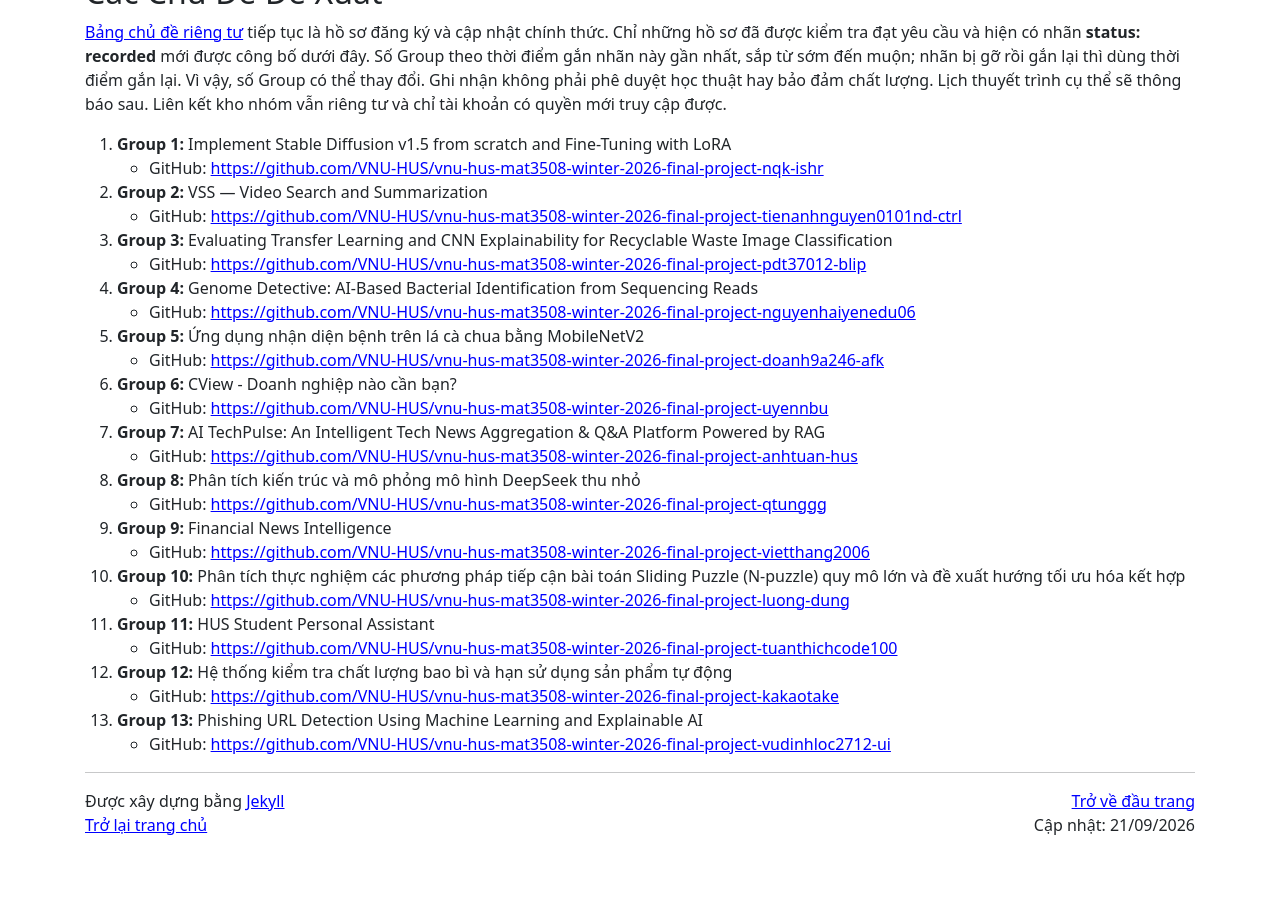
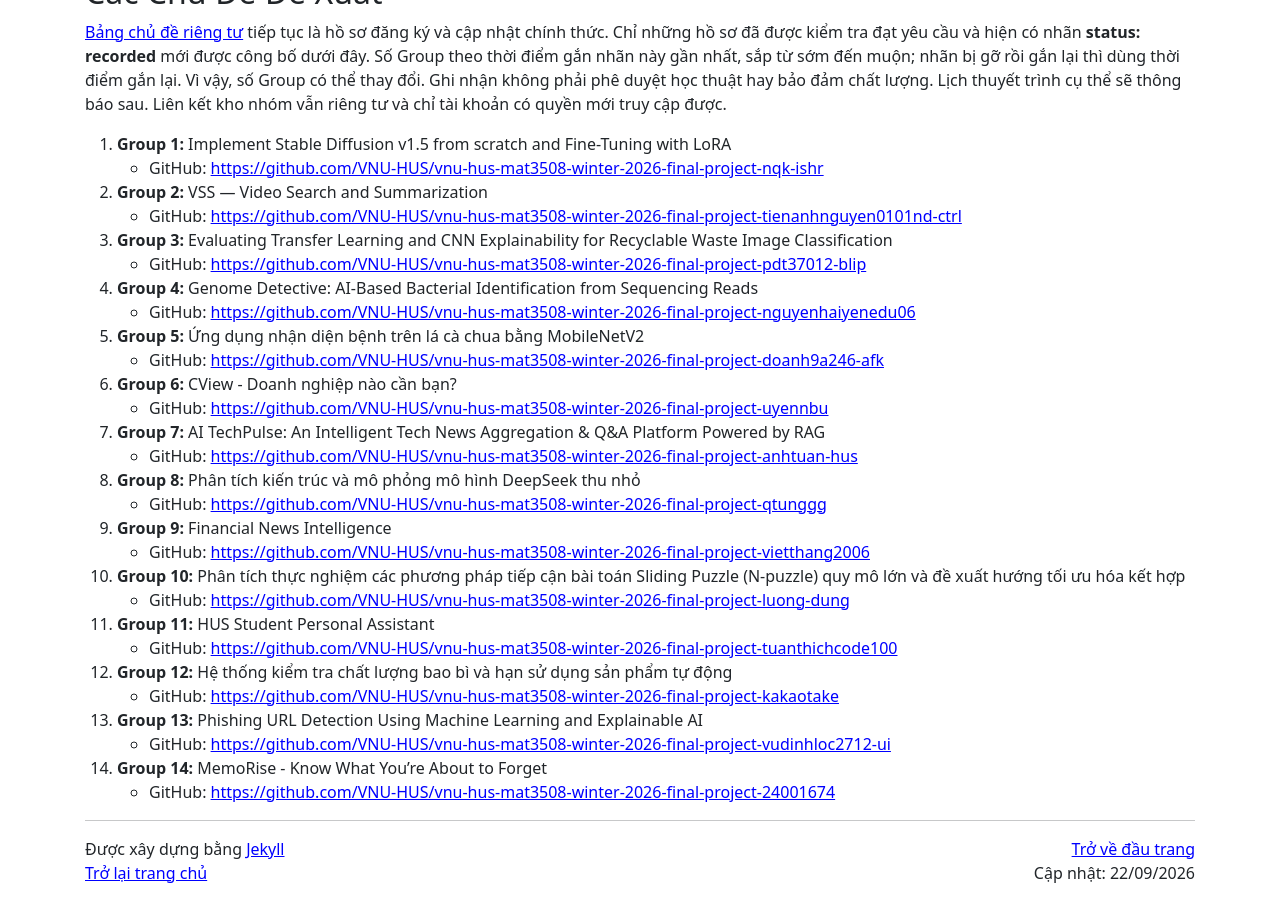
Before and after one commit to hoanganhduc/hoanganhduc.github.io, a Jekyll site: the page built from teaching/VNU-HUS/2026/winter/MAT3508/mini-projects.md, in a window 1280 px wide and 900 px high, scrolled down 2096 px. Built offline with Jekyll 4.4.1, drawn with Linux system fonts in a browser that asks for light colours; nearby versions of some CDN libraries; a style sheet for code colours, icons or effects is not loaded; before the commit the page ends 2948 px from its top, so only the background shows below that.

Commit message:
Record MAT3508 MemoRise mini-project topic

```diff
--- a/teaching/VNU-HUS/2026/winter/MAT3508/mini-projects.md
+++ b/teaching/VNU-HUS/2026/winter/MAT3508/mini-projects.md
@@ -1,7 +1,7 @@
 ---
 layout: default
 title: "VNU-HUS MAT3508 - Bài tập nhóm"
-last_modified_at: 2026-09-21
+last_modified_at: 2026-09-22
 lang: "vi"
 katex: true
 ---
@@ -114,4 +114,7 @@ Làm theo [hướng dẫn báo cáo](https://github.com/VNU-HUS/introai-final-pr
 13. <a id="topic-d373a75885df"></a>**Group 13:** Phishing URL Detection Using Machine Learning and Explainable AI
     * GitHub: [https://github.com/VNU-HUS/vnu-hus-mat3508-winter-2026-final-project-vudinhloc2712-ui](https://github.com/VNU-HUS/vnu-hus-mat3508-winter-2026-final-project-vudinhloc2712-ui)
 
+14. <a id="topic-91fdcc3a5035"></a>**Group 14:** MemoRise - Know What You're About to Forget
+    * GitHub: [https://github.com/VNU-HUS/vnu-hus-mat3508-winter-2026-final-project-24001674](https://github.com/VNU-HUS/vnu-hus-mat3508-winter-2026-final-project-24001674)
+
 <!-- END RECORDED MINI-PROJECTS -->
```
